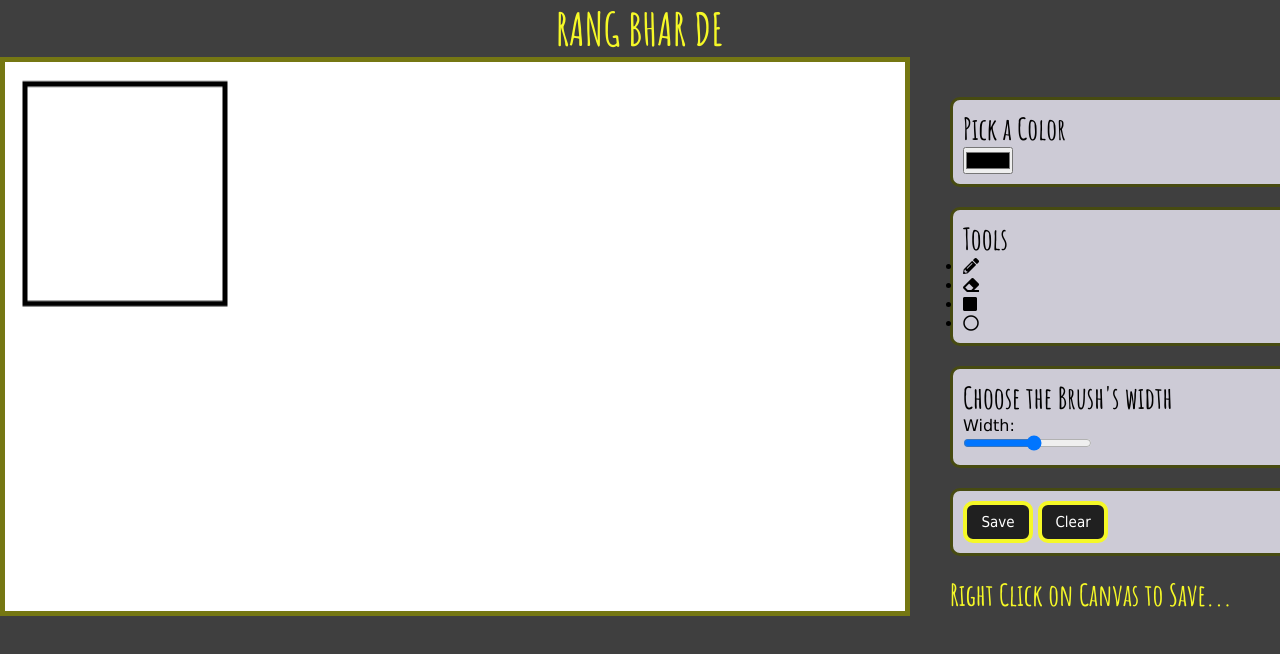
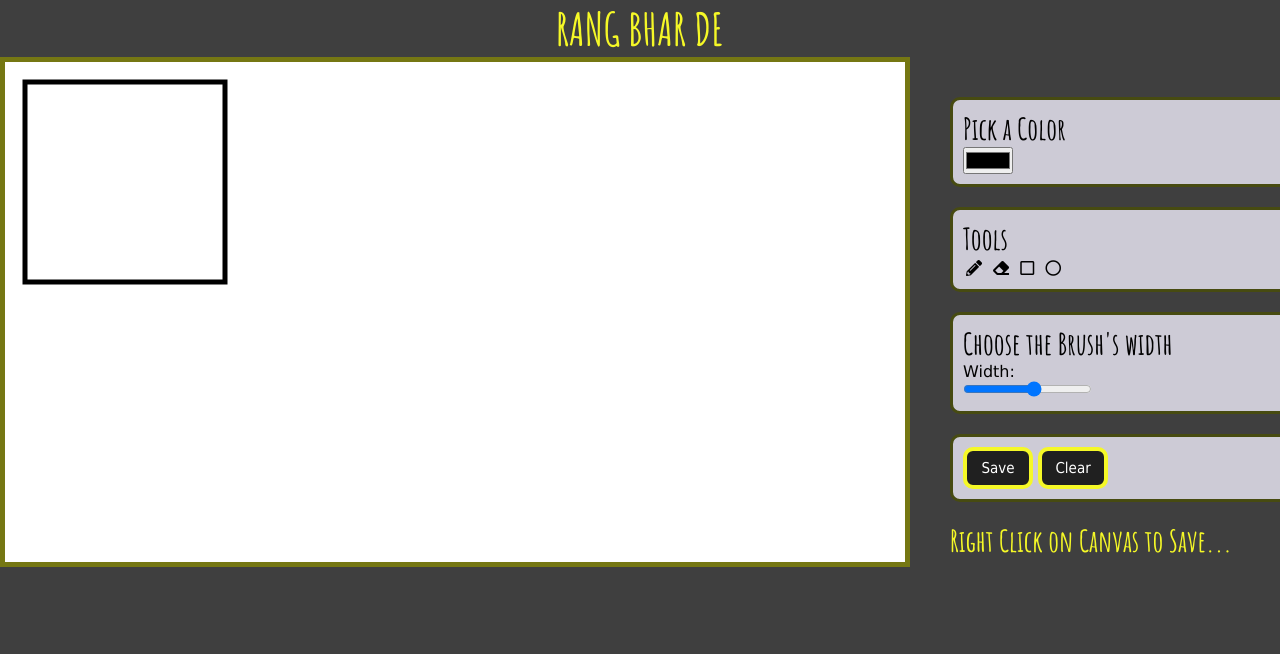
Before and after one commit to MandarJunnarkar/Paint-app, a plain HTML site: page index.html in a window 1280 px wide. Shown: the top 654 px of the page. Drawn offline with Linux system fonts and the light colour scheme.

Commit message:
icon styled

```diff
--- a/index.html
+++ b/index.html
@@ -38,7 +38,7 @@
                             <i class="fas fa-eraser"></i>
                         </li>
                         <li>
-                            <i class="fas fa-square"></i>
+                            <i class="far fa-square"></i>
                         </li>
                         <li>
                             <i class="far fa-circle"></i>
--- a/style.css
+++ b/style.css
@@ -59,6 +59,15 @@ h4{
     width: 150px;
 }
 
+#tools ul{
+    list-style: none;
+}
+
+#tools li{
+    display: inline-grid;
+    padding: 3px;
+}
+
 #btnClear, #btnSave{
     width: 70px;
     padding: 8px;
```
